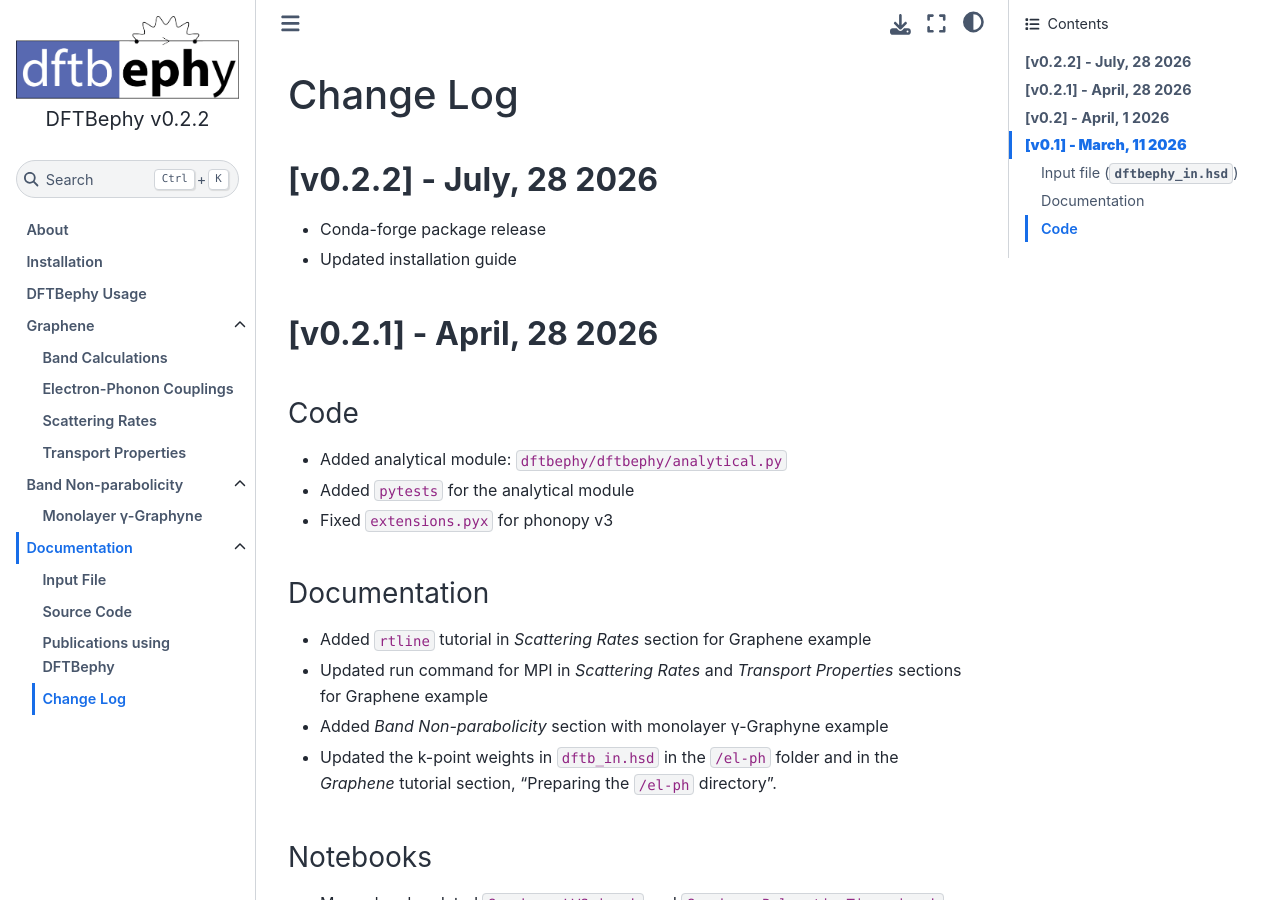
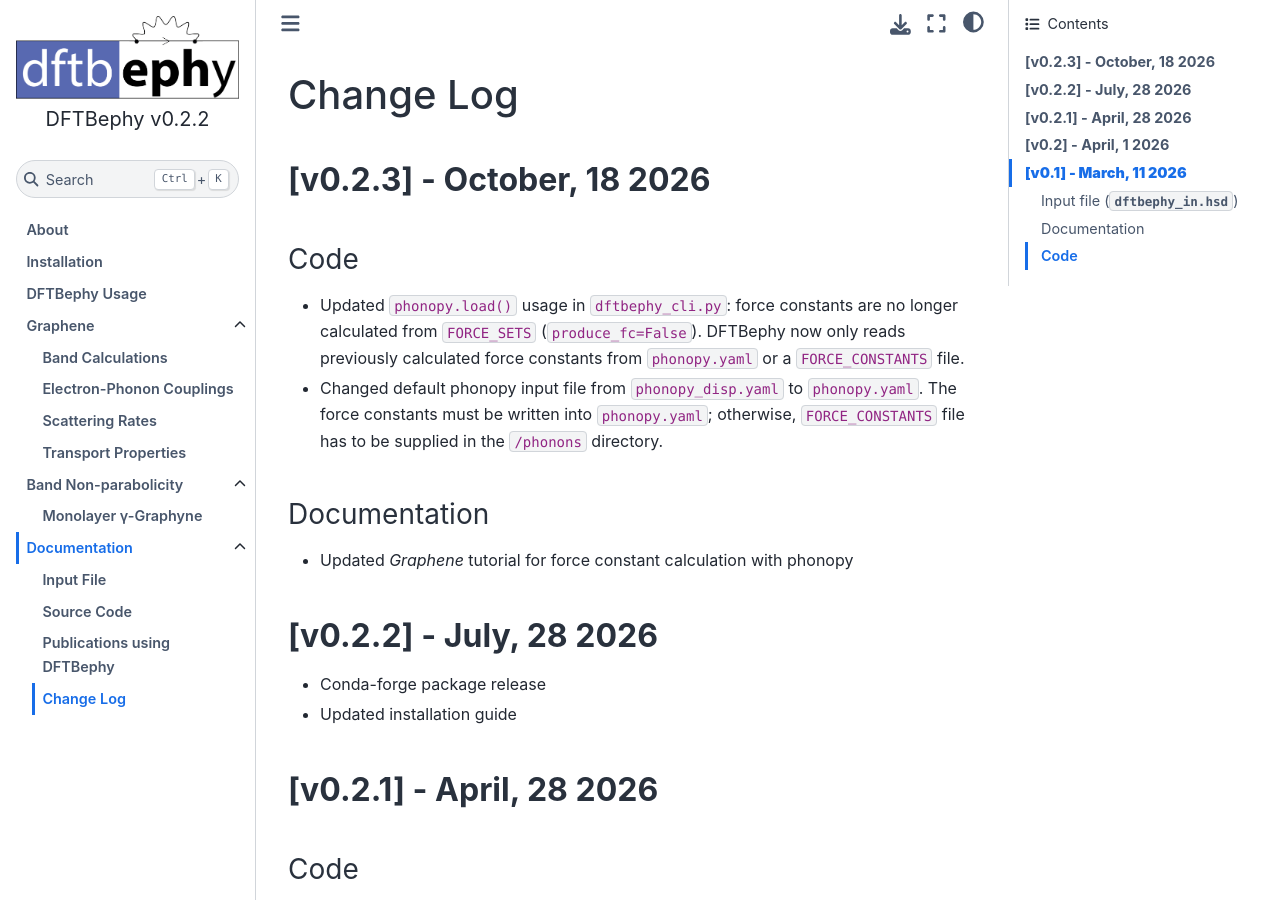
Before and after one commit to CoMeT4MatSci/dftbephy, a Jupyter Book: the page built from wiki/docs/documentation/changelog.md, in a window 1280 px wide and 900 px high. Built offline with Jupyter Book 1.0.4 settings and Sphinx 7.4.7 and the Sphinx Book theme 1.1.4, drawn with Linux system fonts in a browser that asks for light colours.

Commit message:
Added v0.2.3 changes

```diff
--- a/wiki/docs/documentation/changelog.md
+++ b/wiki/docs/documentation/changelog.md
@@ -1,4 +1,15 @@
 # Change Log
+
+## **[v0.2.3] - October, 18 2026**
+
+### Code
+- Updated `phonopy.load()` usage in `dftbephy_cli.py`: force constants are no longer calculated from `FORCE_SETS` (`produce_fc=False`). DFTBephy now only reads previously calculated force constants from `phonopy.yaml` or a `FORCE_CONSTANTS` file.
+- Changed default phonopy input file from `phonopy_disp.yaml` to `phonopy.yaml`. The force constants must be written into `phonopy.yaml`; otherwise, `FORCE_CONSTANTS` file has to be supplied in the `/phonons` directory.
+
+
+### Documentation
+- Updated *Graphene* tutorial for force constant calculation with phonopy
+
 
 ## **[v0.2.2] - July, 28 2026**
 
```
